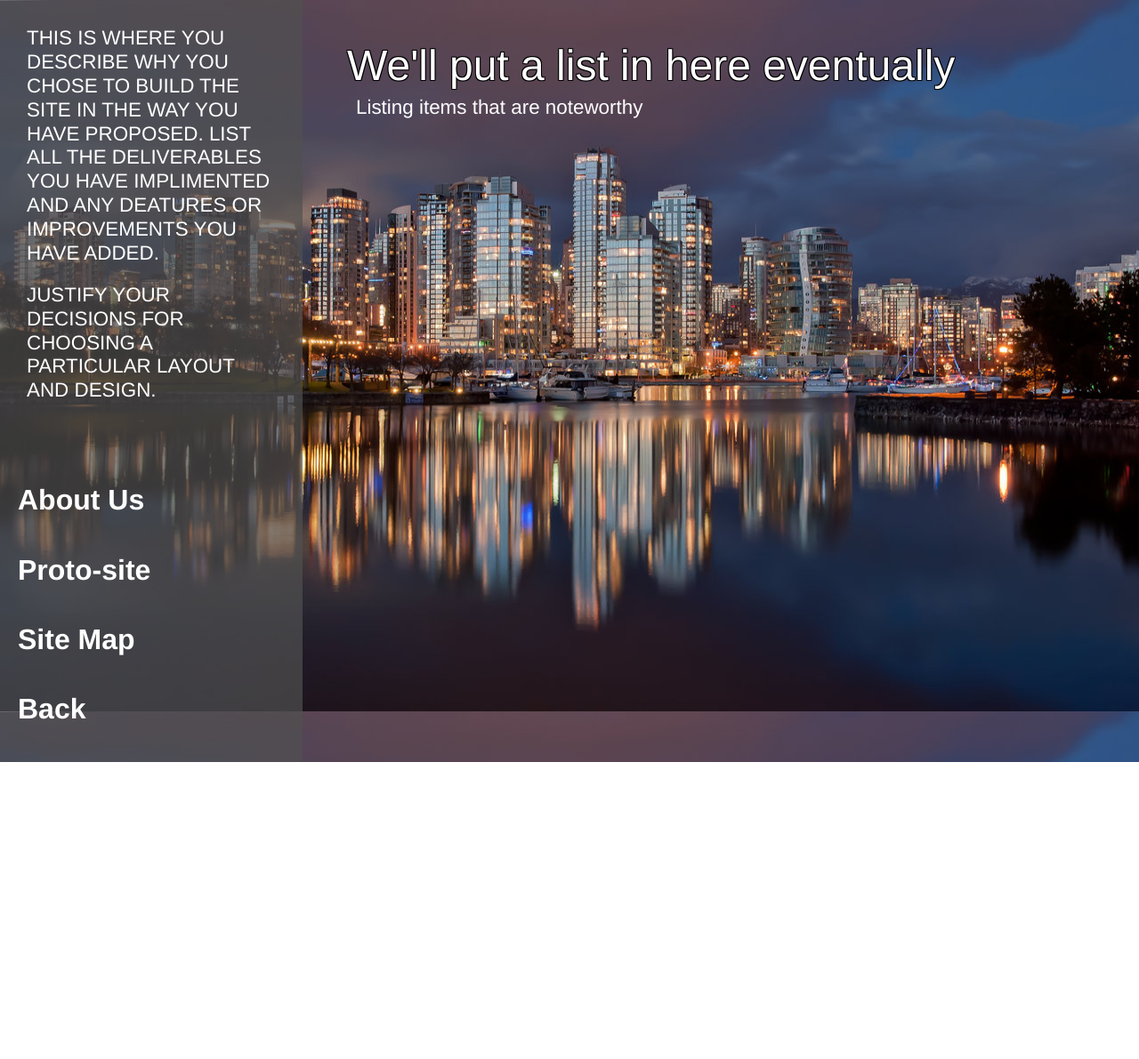
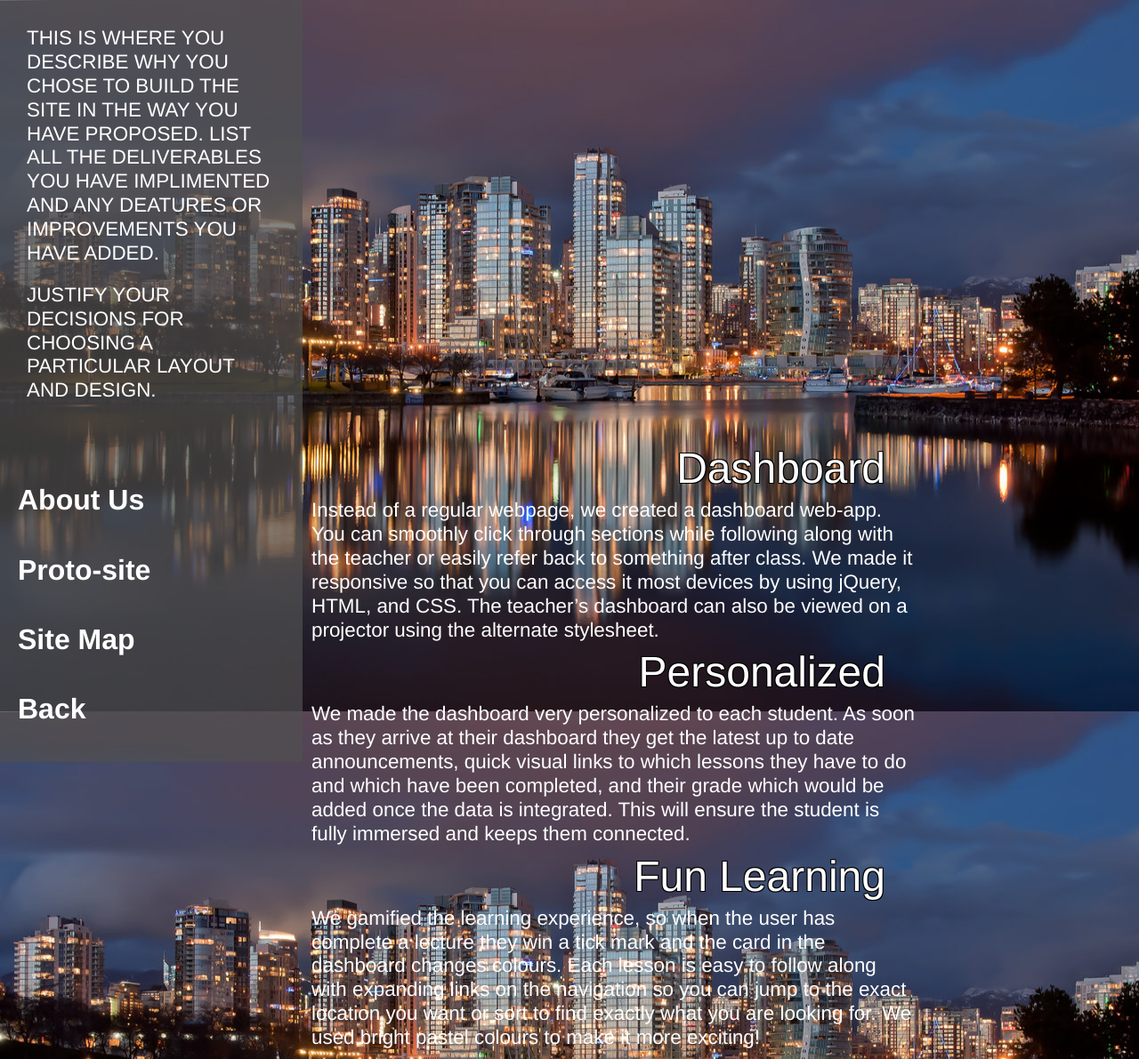
Before and after one commit to BCITComp1950/project, a plain HTML site: page rationale.html in a window 1280 px wide. Shown: the whole page at 89% size. Before the commit the page ends 857 px from the top, so only its background shows below. Drawn offline with Linux system fonts and the light colour scheme.

Commit message:
added my rationale
added my rationale but the page broke, made a few slight changes but
still need to fix to make even with the side bar

```diff
--- a/css/rationale.css
+++ b/css/rationale.css
@@ -14,9 +14,11 @@ h1, h2, h3 {
 #column_2 {
 	float:left;
 	padding:20px;
+	display: block;
 }
 
 #column_3 {
 	float:left;
-	margin: 50px;
+	display: block;
+	max-width: 700px
 }
--- a/css/titlepage.css
+++ b/css/titlepage.css
@@ -105,6 +105,8 @@ nav {
 	width:340px; /* match width of column 1 */
 	padding: 20px 0px;
 	background-color: rgba(80,80,80,0.7);	/* grey with opacity (alpha channel) 70% Edward you're a genius */
+	display: block;
+	float: left;
 }
 
 nav li {
@@ -144,6 +146,7 @@ nav a:active{
 	float:left;
 	background-color: rgba(80,80,80,0.7);
 	padding:20px 20px 40px 20px;        /* THIS IS THE NUMBER TO BALANCE THE NAV   */
+	display: block;
 }
 
 #column_2 {
--- a/rationale.html
+++ b/rationale.html
@@ -24,15 +24,7 @@
 			LIST ALL THE DELIVERABLES YOU HAVE IMPLIMENTED AND ANY DEATURES OR IMPROVEMENTS YOU HAVE ADDED.</p>
 			<p>JUSTIFY YOUR DECISIONS FOR CHOOSING A PARTICULAR LAYOUT AND DESIGN.</p>
 		</article>
-
-		<article id="column_3">
-			<h2>We'll put a list in here eventually</h2>
-			<p>Listing items that are noteworthy</p>
-		</article>
-
-	</main>
-
-	<nav>
+			<nav>
 
 		<ul>
 			<li><a href="about_us.html">About Us</a></li>
@@ -43,5 +35,27 @@
 
 	</nav>
 
+		<article id="column_3">
+			<h2>Dashboard</h2>
+			<p>
+				Instead of a regular webpage, we created a dashboard web-app. You can smoothly click through sections while following along with the teacher or easily refer back to something after class. We made it responsive so that you can access it most devices by using jQuery, HTML, and CSS. The teacher’s dashboard can also be viewed on a projector using the alternate stylesheet.
+			</p>
+
+			<h2>Personalized</h2>
+
+			<p>
+				We made the dashboard very personalized to each student. As soon as they arrive at their dashboard they get the latest up to date announcements, quick visual links to which lessons they have to do and which have been completed, and their grade which would be added once the data is integrated. This will ensure the student is fully immersed and keeps them connected.
+			</p>
+
+			<h2>Fun Learning</h2>
+			<p>
+				We gamified the learning experience, so when the user has complete a lecture they win a tick mark and the card in the dashboard changes colours. Each lesson is easy to follow along with expanding links on the navigation so you can jump to the exact location you want or sort to find exactly what you are looking for. We used bright pastel colours to make it more exciting!
+			</p>
+		</article>
+
+	</main>
+
+
+
 </body>
 </html>
```
